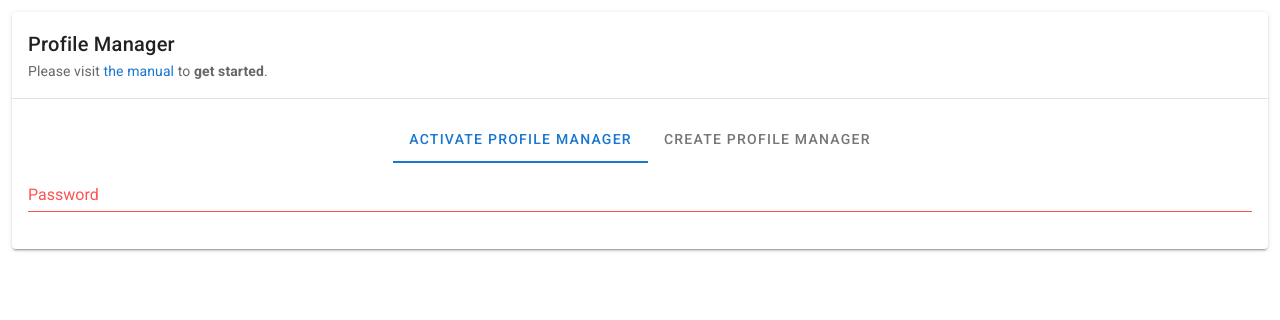
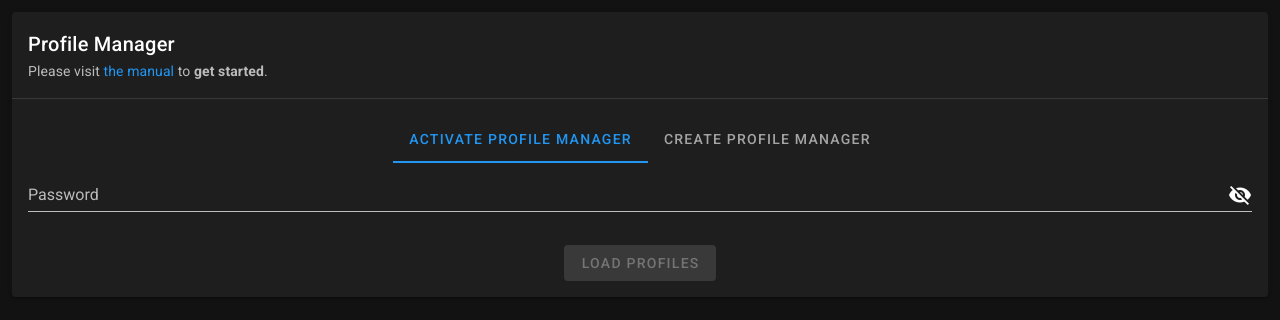
Before and after one commit to threefoldtech/profile-manager-extension, a Vue app: page / in a window 1280 px wide. Shown: the top 320 px of the page. Built offline with nearby package versions, Linux system fonts and the light colour scheme.

Commit message:
Add profile login with it's validation and tooltip

```diff
--- a/package.json
+++ b/package.json
@@ -10,6 +10,7 @@
   },
   "dependencies": {
     "core-js": "^3.8.3",
+    "validator": "^13.7.0",
     "vue": "^2.6.14",
     "vue-class-component": "^7.2.3",
     "vue-property-decorator": "^9.1.2",
@@ -18,6 +19,7 @@
   },
   "devDependencies": {
     "@types/jest": "^27.0.1",
+    "@types/validator": "^13.7.9",
     "@typescript-eslint/eslint-plugin": "^5.4.0",
     "@typescript-eslint/parser": "^5.4.0",
     "@vue/cli-plugin-babel": "~5.0.0",
--- a/src/components/ProfileLogin.vue
+++ b/src/components/ProfileLogin.vue
@@ -1,43 +1,66 @@
 <template>
   <section>
     <v-tabs centered v-model="tab">
-      <v-tab v-for="tab in tabs" :key="tab">
+      <v-tab v-for="tab in ['Activate Profile Manager', 'Create Profile Manager']" :key="tab">
         {{ tab }}
       </v-tab>
     </v-tabs>
 
-    <v-form ref="form" @submit.prevent="onLogin">
-      <v-text-field
-        label="Password"
-        placeholder="Profile Manager Password"
-        :rules="[() => false]"
-      ></v-text-field>
+    <v-form v-model="valid" @submit.prevent="onLogin">
+      <v-tooltip bottom>
+        <template v-slot:activator="{ on, attrs }">
+          <v-text-field
+            v-bind="attrs"
+            v-on="on"
+            label="Password"
+            placeholder="Profile Manager Password"
+            :rules="[
+              required('Password is required.'),
+              minLength(2, 'Password minLength is 2 chars.'),
+              maxLength(16, 'Password maxLength is 16 chars.'),
+            ]"
+            ref="input"
+            :type="show ? 'text' : 'password'"
+            :append-icon="show ? 'mdi-eye' : 'mdi-eye-off'"
+            @click:append="show = !show"
+          ></v-text-field>
+        </template>
+        <span>Password will be used to encrypt data in the browser</span>
+      </v-tooltip>
+
+      <div class="d-flex mt-3">
+        <v-spacer />
+        <v-btn color="primary" depressed type="submit" :disabled="!valid">
+          {{ tab === 0 ? "Load Profiles" : "Create New Profile Manager" }}
+        </v-btn>
+        <v-spacer />
+      </div>
     </v-form>
-    <!-- <v-tabs-items v-model="tab">
-      <v-tab-item v-for="tab in tabs" :key="tab">
-        <v-card>
-          <v-card-text>{{ tab }}</v-card-text>
-        </v-card>
-      </v-tab-item>
-    </v-tabs-items> -->
   </section>
 </template>
 
 <script lang="ts">
-import { Component, Vue, Watch } from "vue-property-decorator";
+import { Component, Vue } from "vue-property-decorator";
+import { required, minLength, maxLength } from "@/utils/validators";
 
 @Component({
   name: "ProfileLogin",
+  methods: {
+    required,
+    minLength,
+    maxLength,
+  },
 })
 export default class ProfileLogin extends Vue {
-  tabs = ["Activate Profile Manager", "Create Profile Manager"];
+  show = false;
 
   tab = 0;
 
+  valid = false;
+
   mounted() {
+    (this.$refs.input as any).focus();
     console.log(this.$refs.form);
-
-    (this.$refs.form as any).validate();
   }
 
   onLogin() {
--- a/src/plugins/vuetify.ts
+++ b/src/plugins/vuetify.ts
@@ -1,7 +1,10 @@
-import Vue from 'vue';
-import Vuetify from 'vuetify/lib/framework';
+import Vue from "vue";
+import Vuetify from "vuetify/lib/framework";
 
 Vue.use(Vuetify);
 
 export default new Vuetify({
+  theme: {
+    dark: true,
+  },
 });
--- /dev/null
+++ b/src/utils/validators.ts
@@ -0,0 +1,11 @@
+export function required(msg: string) {
+  return (value: unknown) => (value === "" || value === null || value === undefined ? msg : true);
+}
+
+export function minLength(min: number, msg: string) {
+  return (value: any) => (`${value}`.length < min ? msg : true);
+}
+
+export function maxLength(max: number, msg: string) {
+  return (value: any) => (`${value}`.length > max ? msg : true);
+}
```
Also changed, not shown: src/App.vue (+0 -24 lines), 1 other file (tests, documents, lock files or other folders).
